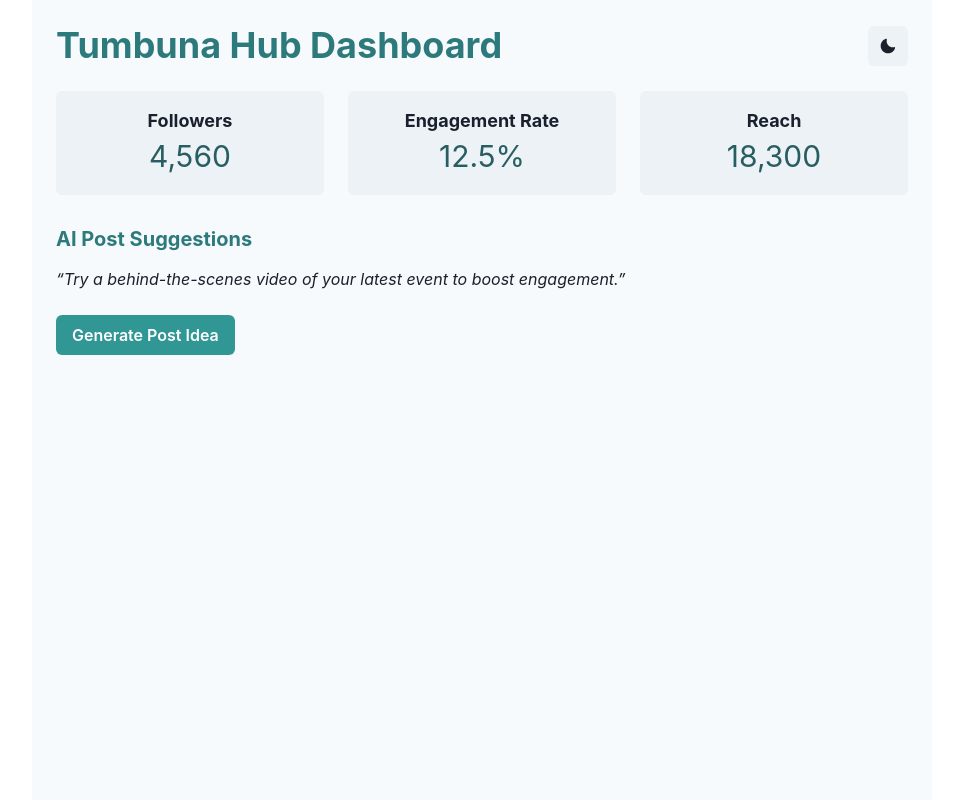
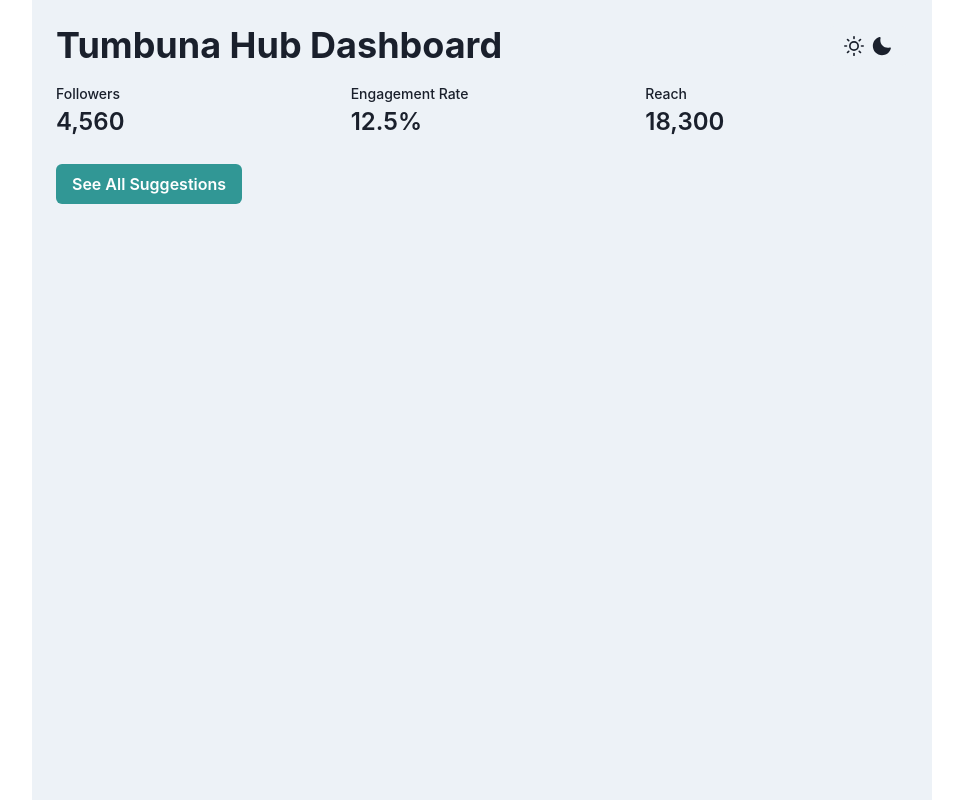
Before and after one commit to PintolDonovan6/Tumbun-Hub, a React (Create React App) app: page / in a window 1280 px wide. Shown: the whole page, without its empty margins (158-1121 px from the left). Built offline with nearby package versions, Linux system fonts and the light colour scheme.

Commit message:
Update App.js

```diff
--- a/src/App.js
+++ b/src/App.js
@@ -1,4 +1,4 @@
-import React, { useState } from "react";
+import React, { useState } from 'react';
 import {
   ChakraProvider,
   Box,
@@ -7,130 +7,60 @@ import {
   VStack,
   HStack,
   Button,
+  Stat,
+  StatLabel,
+  StatNumber,
   useColorMode,
   useColorModeValue,
-  IconButton,
-  extendTheme,
-} from "@chakra-ui/react";
-import { SunIcon, MoonIcon } from "@chakra-ui/icons";
+} from '@chakra-ui/react';
+import { SunIcon, MoonIcon } from '@chakra-ui/icons';
 
 function Dashboard() {
-  const [postSuggestion, setPostSuggestion] = useState(
-    "Try a behind-the-scenes video of your latest event to boost engagement."
-  );
+  const [showSuggestions, setShowSuggestions] = useState(false);
+  const { toggleColorMode } = useColorMode();
+  const bg = useColorModeValue('gray.100', 'gray.800');
 
-  const generatePostSuggestion = () => {
-    // Dummy AI logic: rotate between suggestions
-    const suggestions = [
-      "Try a behind-the-scenes video of your latest event to boost engagement.",
-      "Use hashtags #TumbunaHub #PNGContent to reach a wider audience.",
-      "Post a poll to engage your followers with questions about their favorite content.",
-      "Share a customer testimonial video to build trust and credibility.",
-    ];
-    const currentIndex = suggestions.indexOf(postSuggestion);
-    const nextIndex = (currentIndex + 1) % suggestions.length;
-    setPostSuggestion(suggestions[nextIndex]);
-  };
-
-  const { colorMode, toggleColorMode } = useColorMode();
-  const bg = useColorModeValue("gray.50", "gray.900");
-  const boxBg = useColorModeValue("gray.100", "gray.700");
-  const headingColor = useColorModeValue("teal.600", "teal.300");
-  const statColor = useColorModeValue("teal.700", "teal.400");
+  const toggleSuggestions = () => setShowSuggestions(!showSuggestions);
 
   return (
-    <Box p={6} maxW="900px" mx="auto" bg={bg} minH="100vh">
-      <HStack justify="space-between" mb={6}>
-        <Heading color={headingColor}>Tumbuna Hub Dashboard</Heading>
-        <IconButton
-          aria-label="Toggle dark mode"
-          icon={colorMode === "light" ? <MoonIcon /> : <SunIcon />}
-          onClick={toggleColorMode}
-        />
-      </HStack>
+    <ChakraProvider>
+      <Box p={6} maxW="900px" mx="auto" bg={bg} minH="100vh">
+        <HStack justify="space-between" mb={4}>
+          <Heading>Tumbuna Hub Dashboard</Heading>
+          <Button onClick={toggleColorMode}>
+            <SunIcon boxSize={5} mr={2} />
+            <MoonIcon boxSize={5} />
+          </Button>
+        </HStack>
 
-      <HStack spacing={6} mb={8} justify="space-between" flexWrap="wrap">
-        <Box
-          bg={boxBg}
-          p={4}
-          borderRadius="md"
-          flex="1"
-          minW="150px"
-          textAlign="center"
-          mb={{ base: 4, md: 0 }}
-        >
-          <Text fontWeight="bold" fontSize="lg">
-            Followers
-          </Text>
-          <Text fontSize="3xl" color={statColor}>
-            4,560
-          </Text>
-        </Box>
-        <Box
-          bg={boxBg}
-          p={4}
-          borderRadius="md"
-          flex="1"
-          minW="150px"
-          textAlign="center"
-          mb={{ base: 4, md: 0 }}
-        >
-          <Text fontWeight="bold" fontSize="lg">
-            Engagement Rate
-          </Text>
-          <Text fontSize="3xl" color={statColor}>
-            12.5%
-          </Text>
-        </Box>
-        <Box
-          bg={boxBg}
-          p={4}
-          borderRadius="md"
-          flex="1"
-          minW="150px"
-          textAlign="center"
-        >
-          <Text fontWeight="bold" fontSize="lg">
-            Reach
-          </Text>
-          <Text fontSize="3xl" color={statColor}>
-            18,300
-          </Text>
-        </Box>
-      </HStack>
+        <HStack spacing={8} mb={6}>
+          <Stat>
+            <StatLabel>Followers</StatLabel>
+            <StatNumber>4,560</StatNumber>
+          </Stat>
+          <Stat>
+            <StatLabel>Engagement Rate</StatLabel>
+            <StatNumber>12.5%</StatNumber>
+          </Stat>
+          <Stat>
+            <StatLabel>Reach</StatLabel>
+            <StatNumber>18,300</StatNumber>
+          </Stat>
+        </HStack>
 
-      <VStack align="start" spacing={4}>
-        <Heading size="md" color={headingColor}>
-          AI Post Suggestions
-        </Heading>
-        <Text fontStyle="italic">“{postSuggestion}”</Text>
-        <Button
-          colorScheme="teal"
-          mt={2}
-          onClick={generatePostSuggestion}
-          aria-label="Generate a new post suggestion"
-        >
-          Generate Post Idea
+        <Button colorScheme="teal" onClick={toggleSuggestions} mb={4}>
+          {showSuggestions ? 'Hide Suggestions' : 'See All Suggestions'}
         </Button>
-      </VStack>
-    </Box>
-  );
-}
 
-function App() {
-  // Optional: Customize Chakra theme here if you want
-  const theme = extendTheme({
-    config: {
-      initialColorMode: "light",
-      useSystemColorMode: false,
-    },
-  });
-
-  return (
-    <ChakraProvider theme={theme}>
-      <Dashboard />
+        {showSuggestions && (
+          <VStack align="start" spacing={3} mt={4}>
+            <Text>• Try a behind-the-scenes video of your latest event to boost engagement.</Text>
+            <Text>• Use hashtags <strong>#TumbunaHub</strong> <strong>#PNGContent</strong> to reach a wider audience.</Text>
+          </VStack>
+        )}
+      </Box>
     </ChakraProvider>
   );
 }
 
-export default App;
+export default Dashboard;
```
